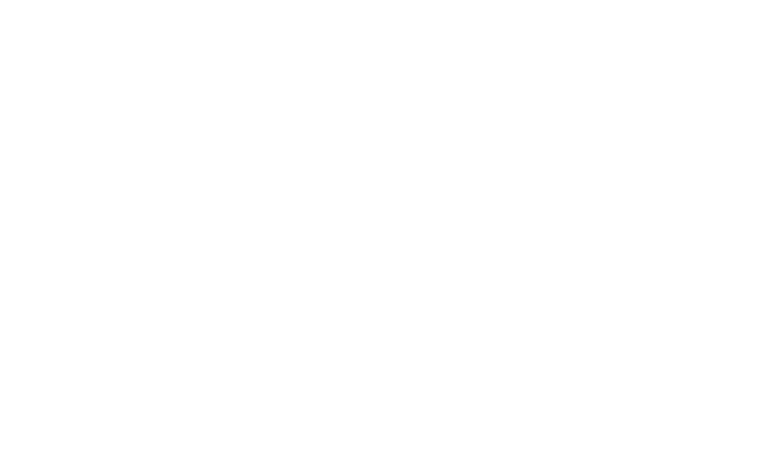
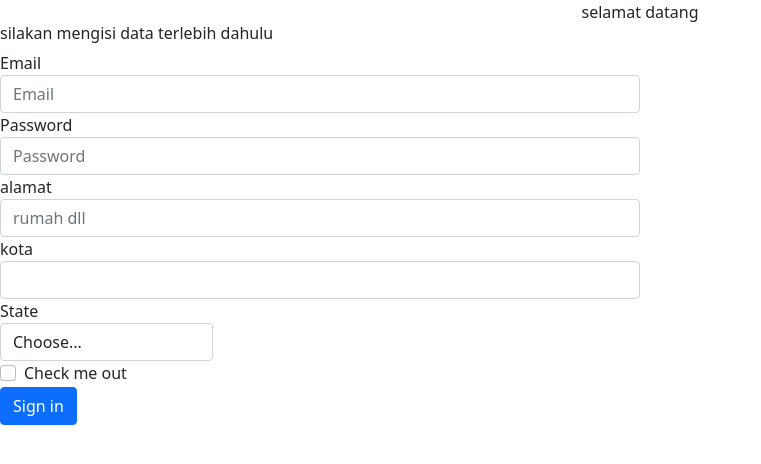
Before and after one commit to wahmaravennarafail/Praxsis_Academy_PenPal, a Django app: page /register in a window 1280 px wide. Before the commit the part shown is empty. Shown: the top 464 px of the page, without its empty margins (0-761 px from the left). Run offline with Django 3.2, Linux system fonts and the light colour scheme.

Commit message:
membuat register

```diff
--- a/penpal/task/templates/register.html
+++ b/penpal/task/templates/register.html
@@ -4,9 +4,55 @@
     <meta charset="UTF-8">
     <meta http-equiv="X-UA-Compatible" content="IE=edge">
     <meta name="viewport" content="width=device-width, initial-scale=1.0">
-    <title>Document</title>
+    <link href="https://cdn.jsdelivr.net/npm/bootstrap@5.1.3/dist/css/bootstrap.min.css" rel="stylesheet" integrity="sha384-1BmE4kWBq78iYhFldvKuhfTAU6auU8tT94WrHftjDbrCEXSU1oBoqyl2QvZ6jIW3" crossorigin="anonymous">
 </head>
+
 <body>
+    <center>
+        selamat datang
+    </center>
+    <form>
+
+
+           <h6>silakan mengisi data terlebih dahulu</h6>
+           <div class="form-row">
+               <div class="form-group col-md-6">
+                   <label for="inputEmail4">Email</label>
+                   <input type="email" class="form-control" id="inputEmail4" placeholder="Email">
+                </div>
+          <div class="form-group col-md-6">
+            <label for="inputPassword4">Password</label>
+            <input type="password" class="form-control" id="inputPassword4" placeholder="Password">
+          </div>
+        </div>
+        <div class="form-group  col-md-6">
+          <label for="inputAddress2">alamat</label>
+          <input type="text" class="form-control" id="inputAddress2" placeholder="rumah dll">
+        </div>
+        <div class="form-row">
+          <div class="form-group col-md-6">
+            <label for="inputCity">kota</label>
+            <input type="text" class="form-control" id="inputCity">
+
+          <div class="form-group col-md-4">
+            <label for="inputState">State</label>
+            <select id="inputState" class="form-control">
+              <option selected>Choose...</option>
+              <option>...</option>
+            </select>
+          </div>
+        </div>
+        <div class="form-group">
+          <div class="form-check">
+            <input class="form-check-input" type="checkbox" id="gridCheck">
+            <label class="form-check-label" for="gridCheck">
+              Check me out
+            </label>
+        </div>
+    </div>
+    <button type="submit" class="btn btn-primary">Sign in</button>
+
+</form>
 
 </body>
 </html>
```
